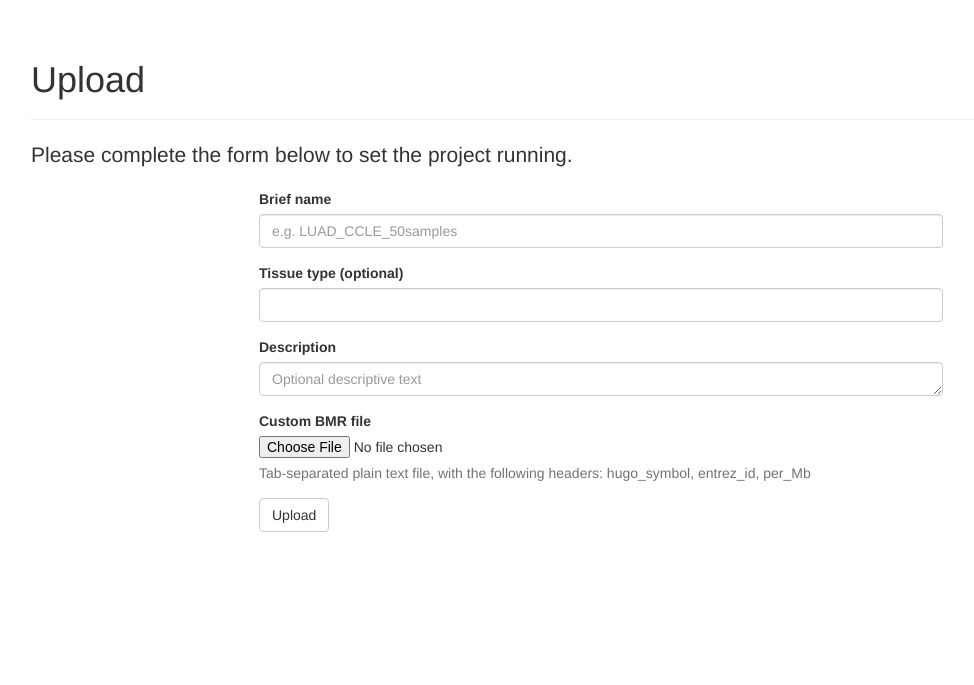
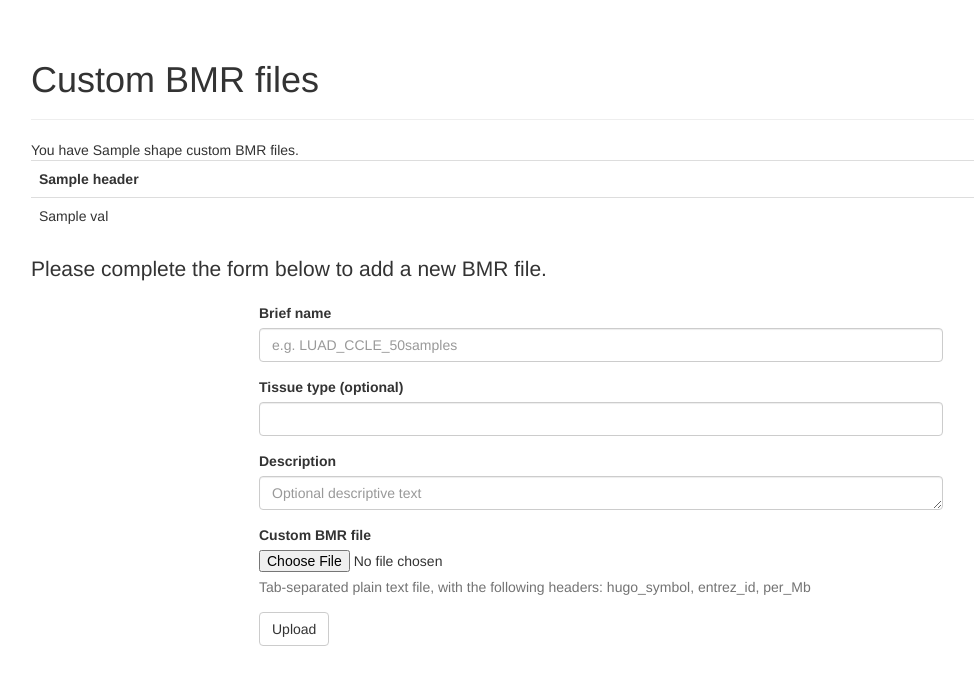
Before and after one commit to sggaffney/pathscore, a Flask app: template app/templates/pway/bmr.html in a window 1280 px wide. Shown: the part 72-757 px from the top of the page, without its empty margins (39-1013 px from the left). Run offline with Flask 2, Linux system fonts and the light colour scheme; tables that the repository leaves empty hold one stand-in row (values such as "Sample post"); the template is opened without the code that fills it: values that come from a table or form of the project are taken from there, most other values are stand-ins (such as "Sample title", 1, 10 or a date in 2020); parts of the project's set-up code (start-up, migrations or seed data) failed here and were passed over; some libraries are stand-ins or nearby versions.

Commit message:
Add user BMR table with downloads.

```diff
--- a/app/templates/pway/bmr.html
+++ b/app/templates/pway/bmr.html
@@ -4,11 +4,43 @@
 
 {% block page_content %}
 <div class="page-header">
-    <h1>Upload</h1>
+    <h1>Custom BMR files</h1>
 </div>
 
+{% if not bmr_df.empty %}
 
-    <p class="lead">Please complete the form below to set the project running.</p>
+You have {{ bmr_df.shape[0] }} custom BMR files.
+
+<div class="table-responsive">
+<table class="table table-hover vmiddle_sgg">
+    <tr>
+    {% for header in bmr_df %}
+        <th>{{ header }}</th>
+    {% endfor %}
+    </tr>
+    {% for ind, row in bmr_df.iterrows() %}
+        <tr>
+        {% for header, val in row.iterkv() %}
+            {% if (ind, header) in url_dict %}
+                <td><a href="{{ url_dict[(ind, header)] }}">{{ val if val is not none else '' }}</a></td>
+            {% else %}
+
+                <td>{{ val if val is not none else '' }}</td>
+
+            {% endif %}
+        {% endfor %}
+        </tr>
+    {% endfor %}
+</table>
+</div>
+
+{% else %}
+No uploaded BMR files yet.
+{% endif %}
+
+
+
+    <p class="lead">Please complete the form below to add a new BMR file.</p>
 
     <div class="sgg_center">
     <form method="post" action="/bmr" enctype="multipart/form-data">
```
Also changed, not shown: app/misc.py (+23 -2 lines), app/pway/routes.py (+42 -1 lines).
